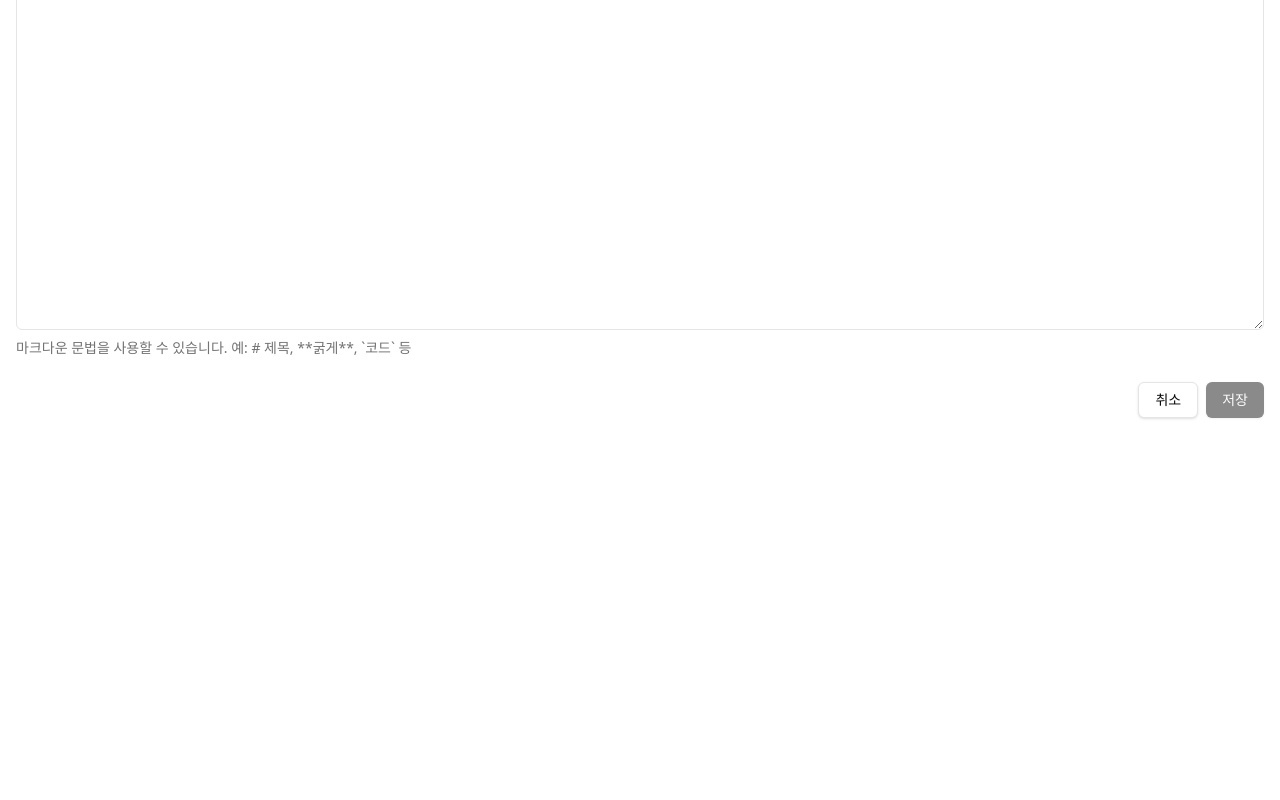
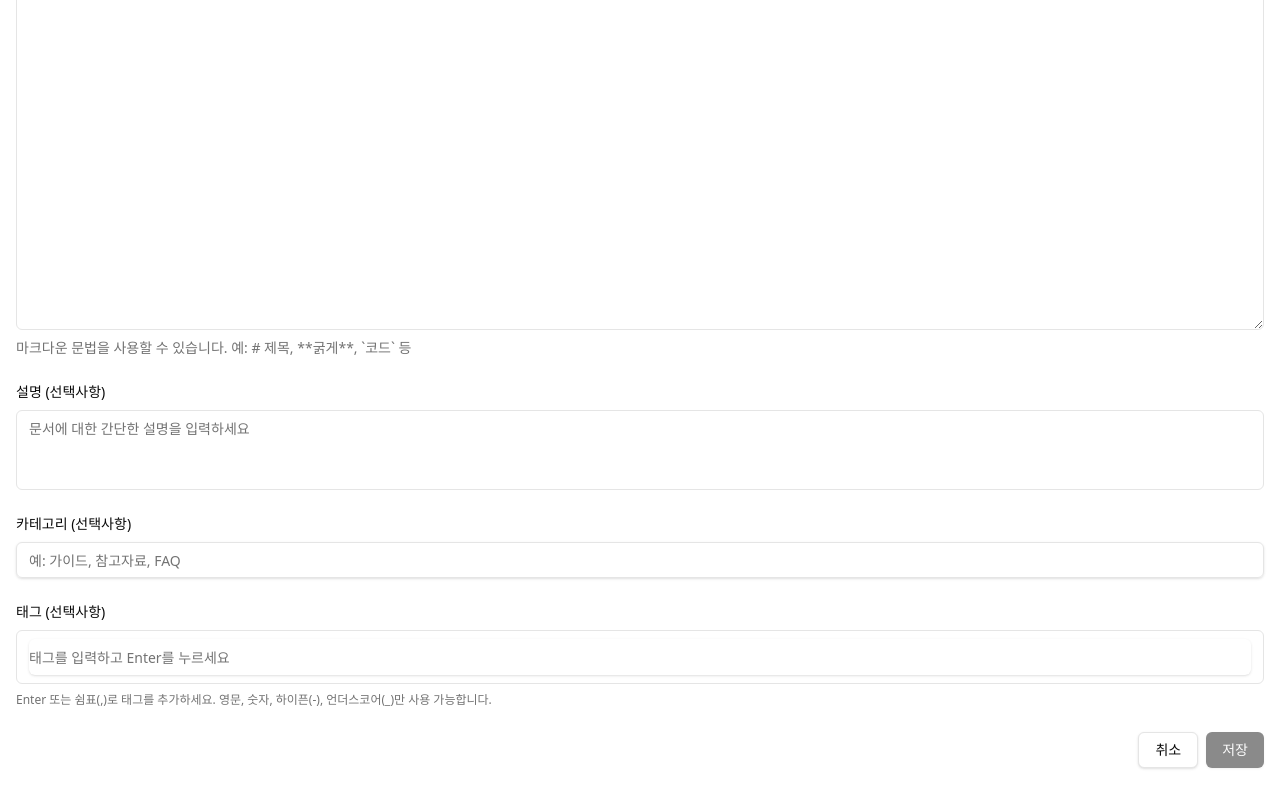
Before and after one commit to JeonB/wiki-template, a Next.js app: page /new in a window 1280 px wide. Shown: the part 555-1355 px from the top of the page. Before the commit the page ends 1005 px from the top, so only its background shows below. Built offline with nearby package versions, Linux system fonts and the light colour scheme.

Commit message:
Feat: 태그, 카테고리 입력 기능 추가

```diff
--- a/app/(wiki)/[slug]/edit/page.tsx
+++ b/app/(wiki)/[slug]/edit/page.tsx
@@ -18,19 +18,42 @@ export default async function EditWikiPage({ params }: EditWikiPageProps) {
     'use server';
     const title = formData.get('title') as string;
     const content = formData.get('content') as string;
+    const description = (formData.get('description') as string) || undefined;
+    const category = (formData.get('category') as string) || undefined;
+    const tagsJson = formData.get('tags') as string;
+    let tags: string[] | undefined;
+
+    try {
+      tags = tagsJson ? JSON.parse(tagsJson) : undefined;
+    } catch {
+      tags = undefined;
+    }
 
     if (!title || !content) {
       throw new Error('제목과 내용을 입력해주세요');
     }
 
-    await updateWikiPage(slug, { title, content });
+    await updateWikiPage(slug, {
+      title,
+      content,
+      frontmatter: {
+        description,
+        category,
+        tags,
+      },
+    });
     redirect(`/${slug}`);
   }
 
   return (
     <div>
-      <h1 className="mb-6 text-3xl font-bold">문서 수정</h1>
-      <EditWikiForm page={page} onSubmit={handleUpdate} />
+      <h1 className="mb-6 text-3xl font-bold">문서 수정: {page.frontmatter.title}</h1>
+      <EditWikiForm
+        page={page}
+        onSubmit={async (formData: FormData) => {
+          await handleUpdate(formData);
+        }}
+      />
     </div>
   );
 }
--- a/app/(wiki)/new/page.tsx
+++ b/app/(wiki)/new/page.tsx
@@ -8,12 +8,26 @@ export default function NewWikiPage() {
     const slug = formData.get('slug') as string;
     const title = formData.get('title') as string;
     const content = formData.get('content') as string;
+    const description = (formData.get('description') as string) || undefined;
+    const category = (formData.get('category') as string) || undefined;
+    const tagsJson = formData.get('tags') as string;
+    let tags: string[] | undefined;
+
+    try {
+      tags = tagsJson ? JSON.parse(tagsJson) : undefined;
+    } catch {
+      tags = undefined;
+    }
 
     if (!slug || !title || !content) {
       throw new Error('슬러그, 제목, 내용을 모두 입력해주세요');
     }
 
-    await createWikiPage(slug, title, content);
+    await createWikiPage(slug, title, content, {
+      description,
+      category,
+      tags,
+    });
     redirect(`/${slug}`);
   }
 
--- a/components/wiki/edit-wiki-form.tsx
+++ b/components/wiki/edit-wiki-form.tsx
@@ -3,6 +3,9 @@
 import { useState, useTransition } from 'react';
 import { useRouter } from 'next/navigation';
 import WikiEditor from '@/components/wiki/wiki-editor';
+import TagInput from '@/components/wiki/tag-input';
+import { Input } from '@/components/ui/input';
+import { Textarea } from '@/components/ui/textarea';
 import { Button } from '@/components/ui/button';
 import type { WikiPage } from '@/lib/types/wiki.types';
 
@@ -14,6 +17,9 @@ interface EditWikiFormProps {
 export default function EditWikiForm({ page, onSubmit }: EditWikiFormProps) {
   const [title, setTitle] = useState(page.frontmatter.title);
   const [content, setContent] = useState(page.content);
+  const [description, setDescription] = useState(page.frontmatter.description || '');
+  const [category, setCategory] = useState(page.frontmatter.category || '');
+  const [tags, setTags] = useState<string[]>(page.frontmatter.tags || []);
   const [isPending, startTransition] = useTransition();
   const router = useRouter();
 
@@ -33,8 +39,43 @@ export default function EditWikiForm({ page, onSubmit }: EditWikiFormProps) {
   return (
     <form onSubmit={handleSubmit} className="space-y-6">
       <WikiEditor title={title} content={content} onTitleChange={setTitle} onContentChange={setContent} />
+      <div>
+        <label htmlFor="wiki-description" className="mb-2 block text-sm font-medium">
+          설명 (선택사항)
+        </label>
+        <Textarea
+          id="wiki-description"
+          name="description"
+          value={description}
+          onChange={(e) => setDescription(e.target.value)}
+          placeholder="문서에 대한 간단한 설명을 입력하세요"
+          rows={2}
+          className="resize-none"
+        />
+      </div>
+      <div>
+        <label htmlFor="wiki-category" className="mb-2 block text-sm font-medium">
+          카테고리 (선택사항)
+        </label>
+        <Input
+          id="wiki-category"
+          name="category"
+          value={category}
+          onChange={(e) => setCategory(e.target.value)}
+          placeholder="예: 가이드, 참고자료, FAQ"
+        />
+      </div>
+      <div>
+        <label htmlFor="wiki-tags" className="mb-2 block text-sm font-medium">
+          태그 (선택사항)
+        </label>
+        <TagInput tags={tags} onChange={setTags} />
+      </div>
       <input type="hidden" name="title" value={title} />
       <input type="hidden" name="content" value={content} />
+      <input type="hidden" name="description" value={description} />
+      <input type="hidden" name="category" value={category} />
+      <input type="hidden" name="tags" value={JSON.stringify(tags)} />
       <div className="flex justify-end gap-2">
         <Button type="button" variant="outline" onClick={() => router.back()} disabled={isPending}>
           취소
--- a/components/wiki/new-wiki-form.tsx
+++ b/components/wiki/new-wiki-form.tsx
@@ -3,7 +3,9 @@
 import { useState, useTransition } from 'react';
 import { useRouter } from 'next/navigation';
 import WikiEditor from '@/components/wiki/wiki-editor';
+import TagInput from '@/components/wiki/tag-input';
 import { Input } from '@/components/ui/input';
+import { Textarea } from '@/components/ui/textarea';
 import { Button } from '@/components/ui/button';
 
 interface NewWikiFormProps {
@@ -14,6 +16,9 @@ export default function NewWikiForm({ onSubmit }: NewWikiFormProps) {
   const [slug, setSlug] = useState('');
   const [title, setTitle] = useState('');
   const [content, setContent] = useState('');
+  const [description, setDescription] = useState('');
+  const [category, setCategory] = useState('');
+  const [tags, setTags] = useState<string[]>([]);
   const [isPending, startTransition] = useTransition();
   const router = useRouter();
 
@@ -47,9 +52,44 @@ export default function NewWikiForm({ onSubmit }: NewWikiFormProps) {
         <p className="mt-2 text-sm text-muted-foreground">영문 소문자, 숫자, 하이픈(-)만 사용 가능합니다.</p>
       </div>
       <WikiEditor title={title} content={content} onTitleChange={setTitle} onContentChange={setContent} />
+      <div>
+        <label htmlFor="wiki-description" className="mb-2 block text-sm font-medium">
+          설명 (선택사항)
+        </label>
+        <Textarea
+          id="wiki-description"
+          name="description"
+          value={description}
+          onChange={(e) => setDescription(e.target.value)}
+          placeholder="문서에 대한 간단한 설명을 입력하세요"
+          rows={2}
+          className="resize-none"
+        />
+      </div>
+      <div>
+        <label htmlFor="wiki-category" className="mb-2 block text-sm font-medium">
+          카테고리 (선택사항)
+        </label>
+        <Input
+          id="wiki-category"
+          name="category"
+          value={category}
+          onChange={(e) => setCategory(e.target.value)}
+          placeholder="예: 가이드, 참고자료, FAQ"
+        />
+      </div>
+      <div>
+        <label htmlFor="wiki-tags" className="mb-2 block text-sm font-medium">
+          태그 (선택사항)
+        </label>
+        <TagInput tags={tags} onChange={setTags} />
+      </div>
       <input type="hidden" name="slug" value={slug} />
       <input type="hidden" name="title" value={title} />
       <input type="hidden" name="content" value={content} />
+      <input type="hidden" name="description" value={description} />
+      <input type="hidden" name="category" value={category} />
+      <input type="hidden" name="tags" value={JSON.stringify(tags)} />
       <div className="flex justify-end gap-2">
         <Button type="button" variant="outline" onClick={() => router.back()} disabled={isPending}>
           취소
--- /dev/null
+++ b/components/wiki/tag-input.tsx
@@ -0,0 +1,112 @@
+'use client';
+
+import { useState, KeyboardEvent } from 'react';
+import { X } from 'lucide-react';
+import { Input } from '@/components/ui/input';
+import { cn } from '@/lib/utils';
+
+interface TagInputProps {
+  tags: string[];
+  onChange: (tags: string[]) => void;
+  placeholder?: string;
+  className?: string;
+  maxLength?: number;
+}
+
+export default function TagInput({
+  tags,
+  onChange,
+  placeholder = '태그를 입력하고 Enter를 누르세요',
+  className,
+  maxLength = 20,
+}: TagInputProps) {
+  const [inputValue, setInputValue] = useState('');
+
+  const normalizeTag = (tag: string): string => {
+    return tag
+      .toLowerCase()
+      .trim()
+      .replace(/\s+/g, '-')
+      .replace(/[^a-z0-9-_]/g, '')
+      .slice(0, maxLength);
+  };
+
+  const isValidTag = (tag: string): boolean => {
+    const normalized = normalizeTag(tag);
+    return normalized.length > 0 && normalized.length <= maxLength;
+  };
+
+  const addTag = (tag: string) => {
+    const normalized = normalizeTag(tag);
+    if (!normalized || normalized.length === 0) return;
+
+    // 중복 체크
+    if (tags.includes(normalized)) {
+      setInputValue('');
+      return;
+    }
+
+    // 유효성 검사
+    if (!isValidTag(normalized)) return;
+
+    onChange([...tags, normalized]);
+    setInputValue('');
+  };
+
+  const removeTag = (tagToRemove: string) => {
+    onChange(tags.filter((tag) => tag !== tagToRemove));
+  };
+
+  const handleKeyDown = (e: KeyboardEvent<HTMLInputElement>) => {
+    if (e.key === 'Enter' || e.key === ',') {
+      e.preventDefault();
+      if (inputValue.trim()) {
+        addTag(inputValue);
+      }
+    } else if (e.key === 'Backspace' && inputValue === '' && tags.length > 0) {
+      // 빈 입력창에서 Backspace 시 마지막 태그 삭제
+      removeTag(tags[tags.length - 1]);
+    }
+  };
+
+  const handleBlur = () => {
+    if (inputValue.trim()) {
+      addTag(inputValue);
+    }
+  };
+
+  return (
+    <div className={cn('space-y-2', className)}>
+      <div className="flex min-h-[42px] flex-wrap gap-2 rounded-md border border-input bg-background px-3 py-2 focus-within:ring-2 focus-within:ring-ring focus-within:ring-offset-2">
+        {tags.map((tag) => (
+          <span
+            key={tag}
+            className="inline-flex items-center gap-1 rounded-full bg-secondary px-2 py-1 text-sm"
+          >
+            <span>{tag}</span>
+            <button
+              type="button"
+              onClick={() => removeTag(tag)}
+              className="rounded-full hover:bg-secondary-foreground/20 focus:outline-none focus:ring-2 focus:ring-ring"
+              aria-label={`${tag} 태그 제거`}
+            >
+              <X className="h-3 w-3" />
+            </button>
+          </span>
+        ))}
+        <Input
+          type="text"
+          value={inputValue}
+          onChange={(e) => setInputValue(e.target.value)}
+          onKeyDown={handleKeyDown}
+          onBlur={handleBlur}
+          placeholder={tags.length === 0 ? placeholder : ''}
+          className="min-w-[120px] flex-1 border-0 bg-transparent p-0 focus-visible:ring-0 focus-visible:ring-offset-0"
+        />
+      </div>
+      <p className="text-muted-foreground text-xs">
+        Enter 또는 쉼표(,)로 태그를 추가하세요. 영문, 숫자, 하이픈(-), 언더스코어(_)만 사용 가능합니다.
+      </p>
+    </div>
+  );
+}
```
